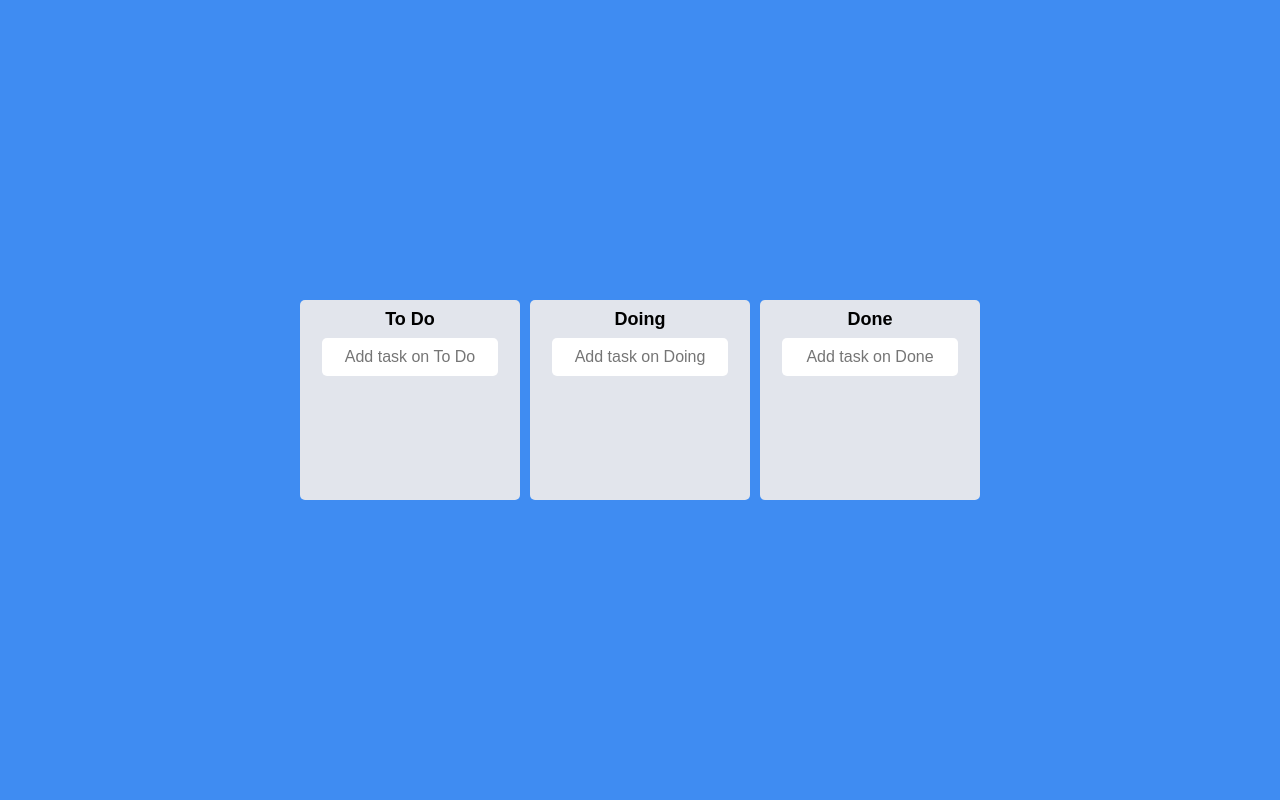
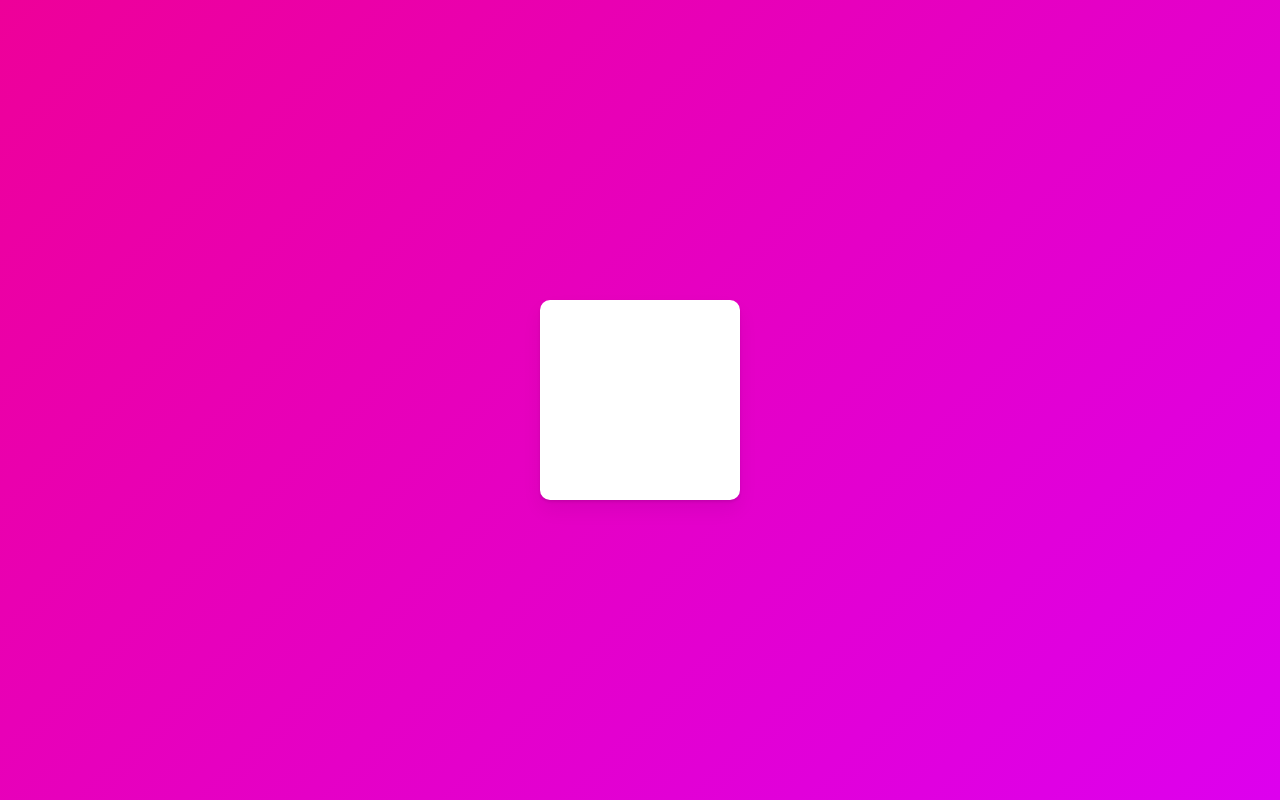
Before and after one commit to whitekim88/react-masterclass, a React (Create React App) app: page / in a window 1280 px wide. Built offline with nearby package versions, Linux system fonts and the light colour scheme.

Commit message:
reset react

```diff
--- a/package.json
+++ b/package.json
@@ -12,6 +12,7 @@
     "@types/react": "^18.0.26",
     "@types/react-dom": "^18.0.9",
     "apexcharts": "^3.36.3",
+    "framer-motion": "^8.1.7",
     "react": "^18.2.0",
     "react-apexcharts": "^1.4.0",
     "react-beautiful-dnd": "^13.1.1",
--- a/src/App.tsx
+++ b/src/App.tsx
@@ -1,67 +1,26 @@
-import { DragDropContext, DropResult } from 'react-beautiful-dnd';
-import { useRecoilState } from 'recoil';
 import styled from 'styled-components';
-import Board from './components/Board';
-import { toDoState } from './store/atoms';
 
 const Wrapper = styled.div`
+  height: 100vh;
   display: flex;
-  max-width: 680px;
-  width: 100%;
+  width: 100vw;
   justify-content: center;
   align-items: center;
-  height: 100vh;
-  margin: 0 auto;
 `;
 
-const Boards = styled.div`
-  display: grid;
-  width: 100%;
-  gap: 10px;
-  grid-template-columns: repeat(3, 1fr);
+const Box = styled.div`
+  width: 200px;
+  height: 200px;
+  background-color: white;
+  border-radius: 10px;
+  box-shadow: 0 2px 3px rgba(0, 0, 0, 0.1), 0 10px 20px rgba(0, 0, 0, 0.06);
 `;
 
 function App(): JSX.Element {
-  const [toDos, setToDos] = useRecoilState(toDoState);
-  const onDragEnd = ({ source, destination }: DropResult) => {
-    if (!destination) return;
-    if (destination.droppableId === source.droppableId) {
-      setToDos((allBoards) => {
-        const boardCopy = [...allBoards[source.droppableId]];
-        const taskObj = boardCopy[source.index];
-        boardCopy.splice(source.index, 1);
-        boardCopy.splice(destination?.index, 0, taskObj);
-        return {
-          ...allBoards,
-          [source.droppableId]: boardCopy,
-        };
-      });
-    }
-    if (destination.droppableId !== source.droppableId) {
-      setToDos((allBoards) => {
-        const sourceBoard = [...allBoards[source.droppableId]];
-        const destinationBoard = [...allBoards[destination.droppableId]];
-        const taskObj = sourceBoard[source.index];
-        sourceBoard.splice(source.index, 1);
-        destinationBoard.splice(destination?.index, 0, taskObj);
-        return {
-          ...allBoards,
-          [source.droppableId]: sourceBoard,
-          [destination.droppableId]: destinationBoard,
-        };
-      });
-    }
-  };
   return (
-    <DragDropContext onDragEnd={onDragEnd}>
-      <Wrapper>
-        <Boards>
-          {Object.keys(toDos).map((boardId) => (
-            <Board boardId={boardId} key={boardId} toDos={toDos[boardId]} />
-          ))}
-        </Boards>
-      </Wrapper>
-    </DragDropContext>
+    <Wrapper>
+      <Box></Box>
+    </Wrapper>
   );
 }
 
--- a/src/index.tsx
+++ b/src/index.tsx
@@ -63,7 +63,7 @@
   }
   body {
     font-family: 'Source Sans Pro', sans-serif;
-    background-color: ${(props) => props.theme.bgColor};
+    background: linear-gradient(135deg, #e09, #d0e);
     color: 'black'
   }
   a {
--- a/src/styled.d.ts
+++ b/src/styled.d.ts
@@ -2,9 +2,5 @@
 
 // and extend them!
 declare module 'styled-components' {
-  export interface DefaultTheme {
-    bgColor: string;
-    boardColor: string;
-    cardColor: string;
-  }
+  export interface DefaultTheme { }
 }
--- a/src/theme.ts
+++ b/src/theme.ts
@@ -1,7 +1,3 @@
 import { DefaultTheme } from 'styled-components'
 
-export const darkTheme: DefaultTheme = {
-  bgColor: "#3F8CF2",
-  boardColor: "#E2E5EC",
-  cardColor: "#FFFFFF",
-}
+export const darkTheme: DefaultTheme = {}
```
Also changed, not shown: 1 other file (tests, documents, lock files or other folders).
